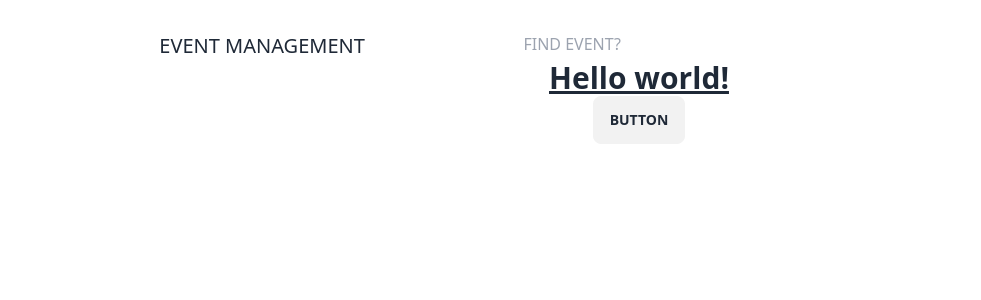
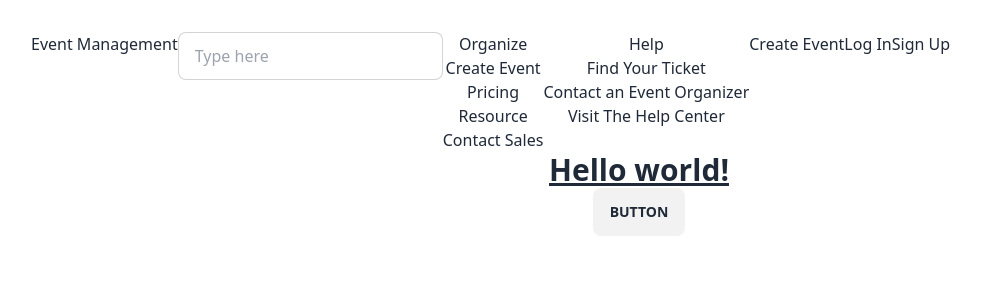
Before and after one commit to Kelompok1Harisenin/event-management-fe, a React (Vite) app: page / in a window 1280 px wide. Shown: the top 300 px of the page, without its empty margins (1-982 px from the left). Built offline with nearby package versions, Linux system fonts and the light colour scheme.

Commit message:
header-html

```diff
--- a/src/components/layouts/Header.jsx
+++ b/src/components/layouts/Header.jsx
@@ -1,19 +1,45 @@
 import { useState } from "react";
-
-
 function Header(props) {
   return (
     <>
-      <header className="">
-        <div className="w-11/12 mx-auto grid grid-cols-3 gap-4">
-          <div className=" text-xl" id="header-logo">
-            EVENT MANAGEMENT
+      <header>
+        <div id="container" className="flex">
+          {/* Iconya */}
+          <div id="header-list" className="float-left">
+            Event Management
           </div>
-          <div className="" id="search-bar">
-            <input type="text" placeholder="FIND EVENT?"/>
+          {/* Search Bar */}
+          <div id="Search-bar" className="align-middle">
+            <input type="text" placeholder="Type here" className="input input-bordered w-full max-w-xs" />
           </div>
-          <div className="" id="sign">
-            <button></button>
+          {/* Header list */}
+          <div id="header-list" className="flex ">
+            <ul id="list-event" className="flex float-right">
+              {/* Organize */}
+              <li id="organize">
+                Organize
+                <ul id="organize-list">
+                  <li><a href="">Create Event</a></li>
+                  <li><a href="">Pricing</a></li>
+                  <li><a href="">Resource</a></li>
+                  <li><a href="">Contact Sales</a></li>
+                </ul>
+              </li>
+              {/* Help */}
+              <li id="Help">
+                Help
+                <ul id="Help-list">
+                  <li><a href="">Find Your Ticket</a></li>
+                  <li><a href="">Contact an Event Organizer</a></li>
+                  <li><a href="">Visit The Help Center</a></li>
+                </ul>
+              </li>
+            </ul>
+            <ul id="list-acc" className="flex">
+              <li><a href="">Create Event</a></li>
+              <li><a href="">Log In</a></li>
+              <li><a href="">Sign Up</a></li>
+            </ul>
           </div>
         </div>
       </header>
@@ -21,5 +47,4 @@ function Header(props) {
   )
 }
 
-
 export default Header;
```
